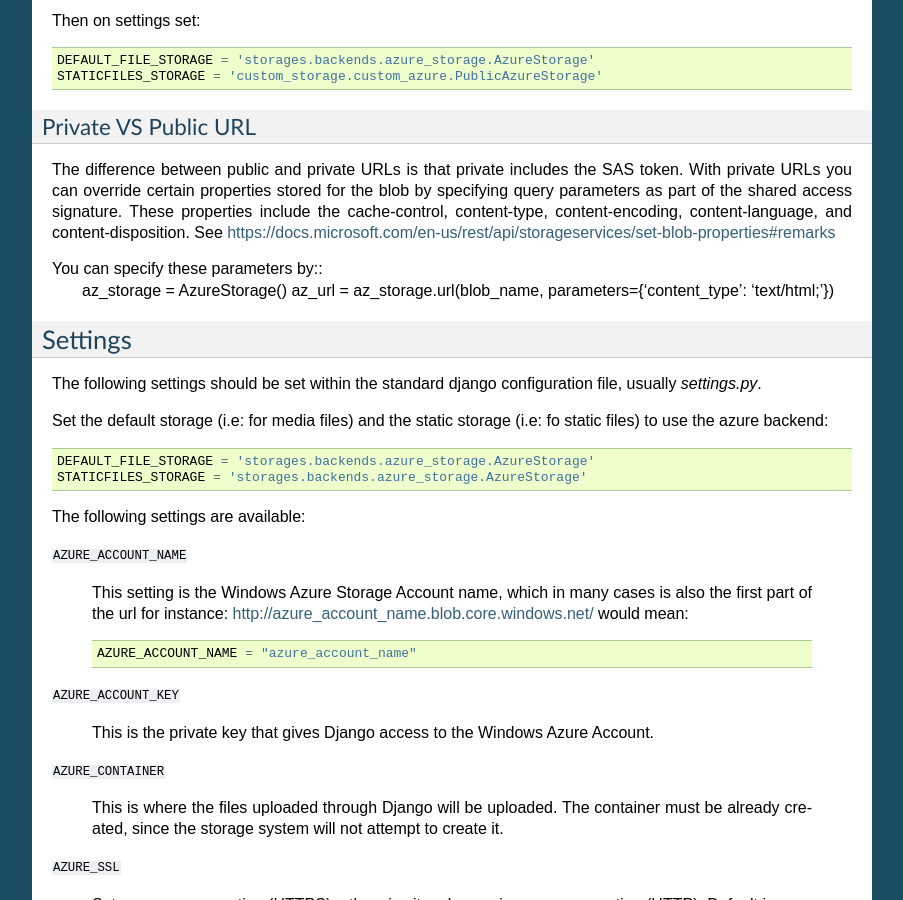
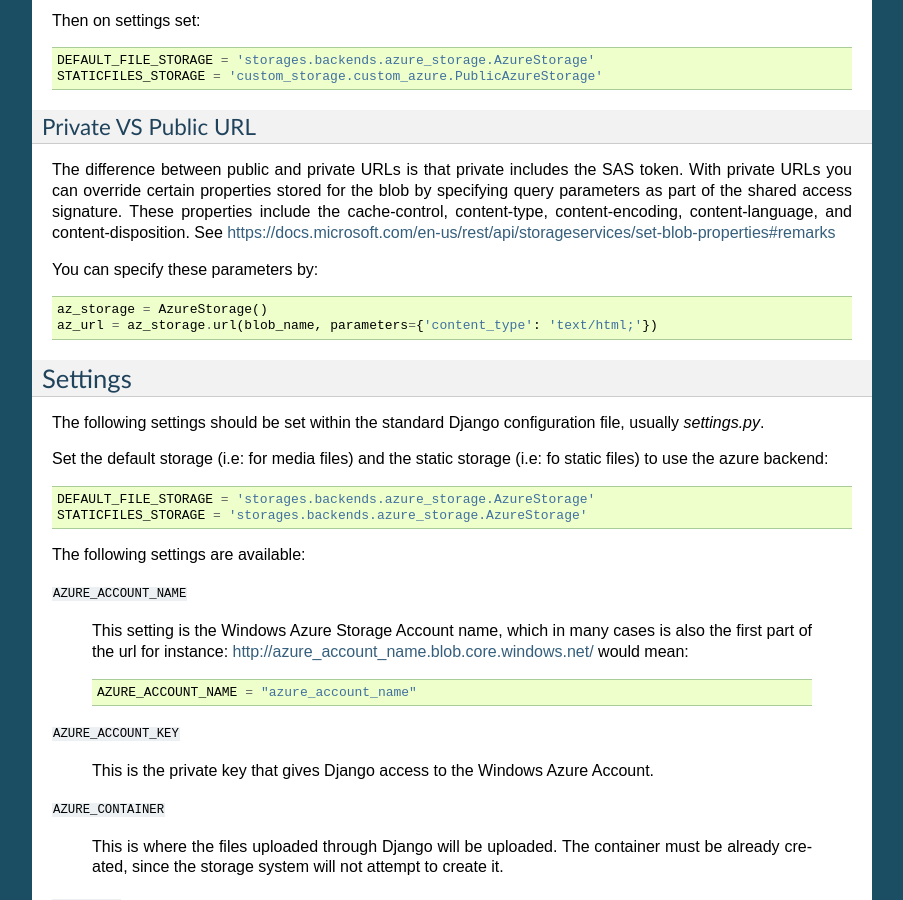
Before and after one commit to jschneier/django-storages, a Sphinx documentation site: the page built from docs/backends/azure.rst, in a window 1280 px wide and 900 px high, scrolled down 968 px. Shown: the whole window, without its empty margins (198-1101 px from the left). Built offline with Sphinx 7.4.7, drawn with Linux system fonts in a browser that asks for light colours.

```diff
--- a/docs/backends/azure.rst
+++ b/docs/backends/azure.rst
@@ -72,6 +72,7 @@ cache-control, content-type, content-encoding, content-language, and content-dis
 See https://docs.microsoft.com/en-us/rest/api/storageservices/set-blob-properties#remarks
 
 You can specify these parameters by::
+
     az_storage = AzureStorage()
     az_url = az_storage.url(blob_name, parameters={'content_type': 'text/html;'})
 
@@ -79,7 +80,7 @@ You can specify these parameters by::
 Settings
 ********
 
-The following settings should be set within the standard django
+The following settings should be set within the standard Django
 configuration file, usually `settings.py`.
 
 Set the default storage (i.e: for media files) and the static storage
```
